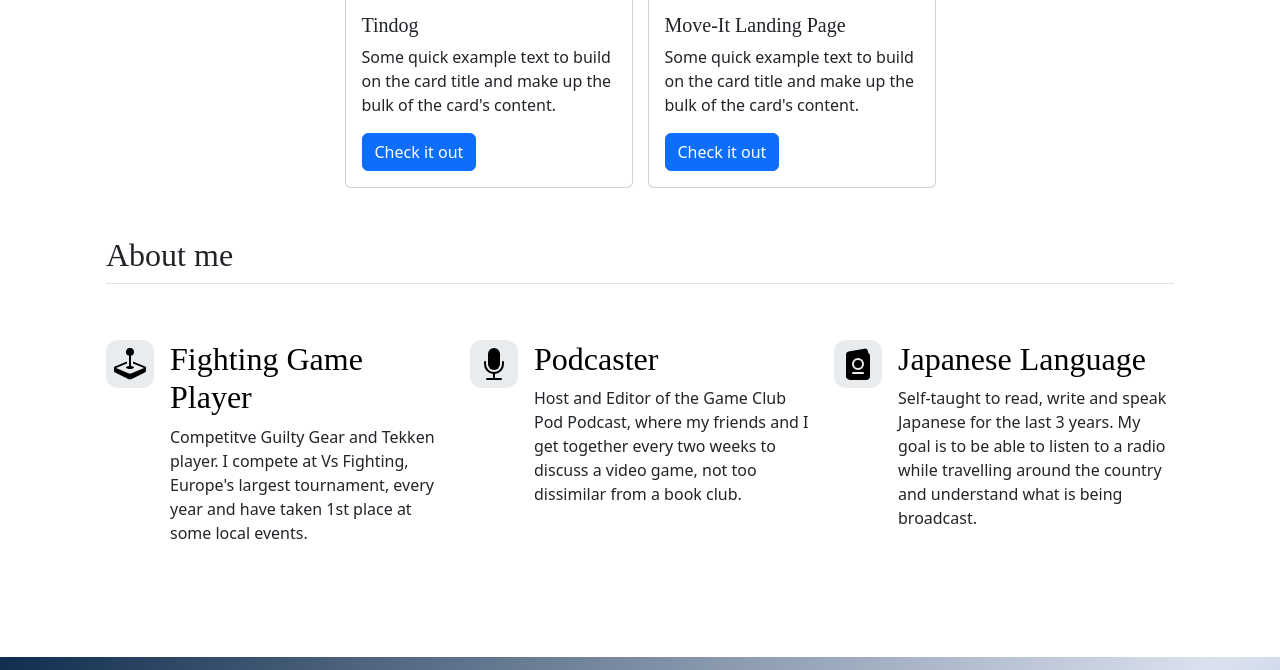
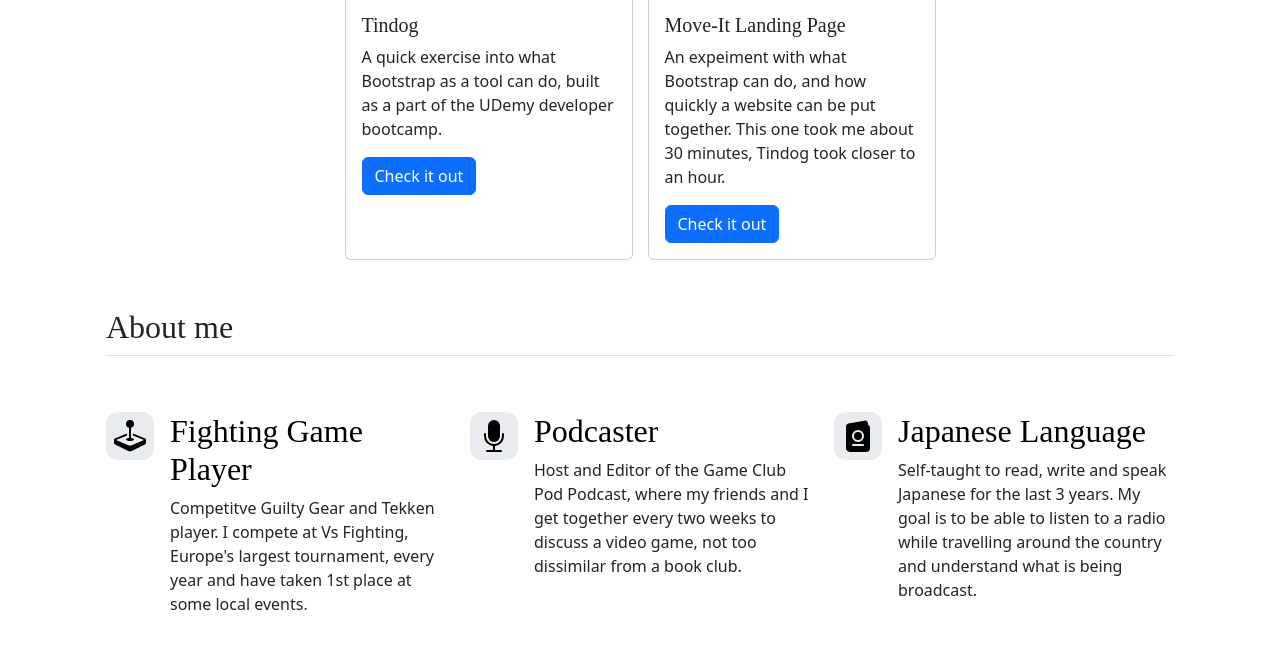
Before and after one commit to Wembembo/Capstone-Project-2.0, a plain HTML site: page index.html in a window 1280 px wide. Shown: the part 1378-2048 px from the top of the page. Drawn offline with nearby package versions, Linux system fonts and the light colour scheme.

Commit message:
Add files via upload

```diff
--- a/index.html
+++ b/index.html
@@ -49,7 +49,7 @@
             <img src="./Assets/Tindog-Screenshot.png" class="card-img-top" alt="Tindog-Screenshot">
             <div class="card-body">
             <h5 class="card-title">Tindog</h5>
-            <p class="card-text">Some quick example text to build on the card title and make up the bulk of the card's content.</p>
+            <p class="card-text">A quick exercise into what Bootstrap as a tool can do, built as a part of the UDemy developer bootcamp.</p>
             <a href="https://wembembo.github.io/Tindog-Test2/" class="btn btn-primary">Check it out</a>
             </div>
         </div>
@@ -57,7 +57,7 @@
             <img src="./Assets/Move-it-screenshot.png" class="card-img-top" alt="Move-it-screenshot">
             <div class="card-body">
             <h5 class="card-title">Move-It Landing Page</h5>
-            <p class="card-text">Some quick example text to build on the card title and make up the bulk of the card's content.</p>
+            <p class="card-text">An expeiment with what Bootstrap can do, and how quickly a website can be put together. This one took me about 30 minutes, Tindog took closer to an hour. </p>
             <a href="https://wembembo.github.io/Move-it-test/" class="btn btn-primary">Check it out</a>
             </div>
         </div>
```
